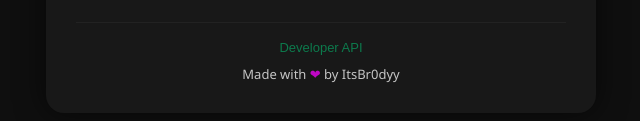
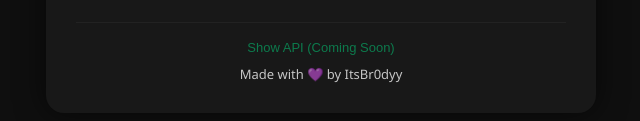
Before and after one commit to ItsBr0dyy/dankshare, a website: page public/index.html in a window 1280 px wide. Shown: the part 505-626 px from the top of the page, 319-959 px from the left. Drawn offline with Linux system fonts and the light colour scheme.

Commit message:
Update index.html

```diff
--- a/public/index.html
+++ b/public/index.html
@@ -162,7 +162,7 @@ input {
   <!-- FOOTER -->
   <div class="footer">
 
-    <button class="api-toggle" id="apiBtn">Developer API</button>
+    <button class="api-toggle" id="apiBtn">Show API (Coming Soon)</button>
 
 <div class="api-box" id="apiBox">
 
@@ -207,7 +207,7 @@ POST https://dankshare.itsbr0dyy.dev/api/upload image {url}
 </div>
 
     <div>
-      Made with <span class="heart">❤</span> by ItsBr0dyy
+      Made with 💜 by ItsBr0dyy
     </div>
 
   </div>
```
